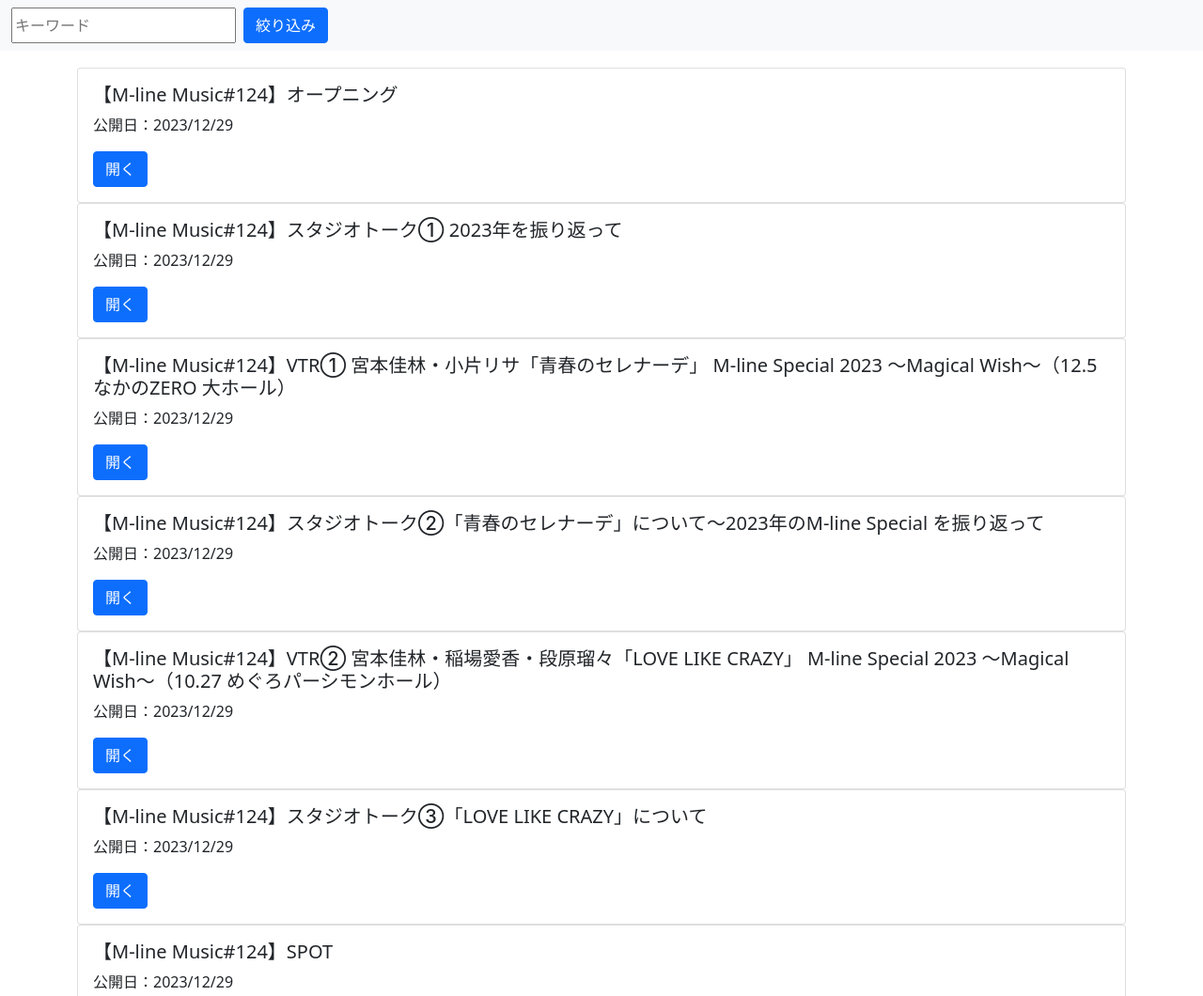
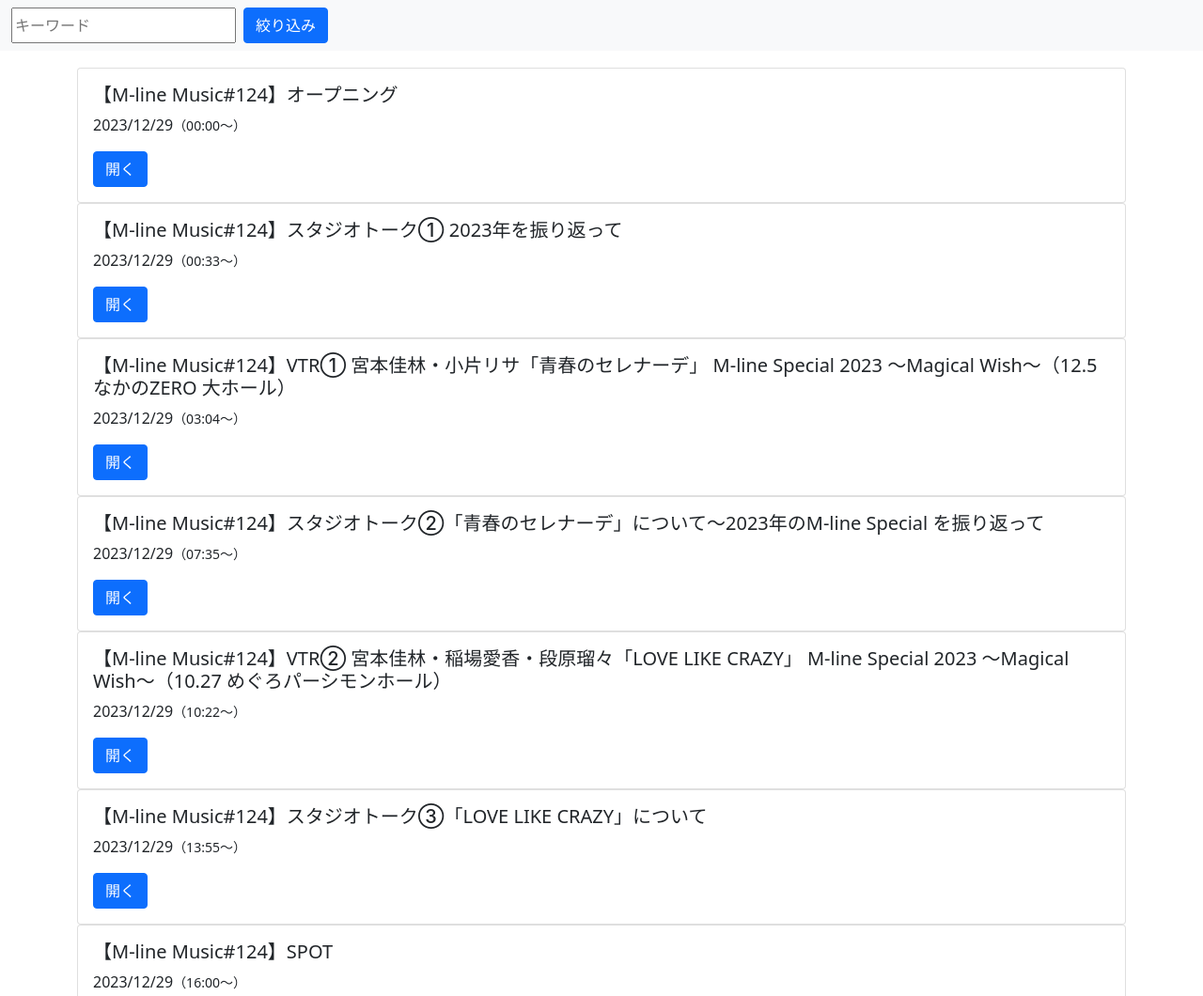
Before and after one commit to yfa33676/yfa33676.github.io, a plain HTML site: page mline/index.html in a window 1280 px wide. Shown: the top 1060 px of the page at 94% size. Drawn offline with nearby package versions, Linux system fonts and the light colour scheme.

Commit message:
定期更新

```diff
--- a/mline/index.html
+++ b/mline/index.html
@@ -52,10 +52,10 @@
          '<div class="card">' +
            '<div class="card-body">' +
              '<h5 class="card-title">' + links[i]['タイトル'] + '</h5>' +
-             '<p class="card-text">公開日：' + links[i]['公開日']  + '</p>' +
+             '<p class="card-text">' + links[i]['公開日']  + '<small>（' + links[i]['時間'] + '～）</small></p>' +
              '<a href="' + links[i]['URL'] + '" target="_blank" " class="btn btn-primary">開く</a>' +
           '</div>' +
-         '</div>'
+          '</div>'
         );
       }
     })
```
